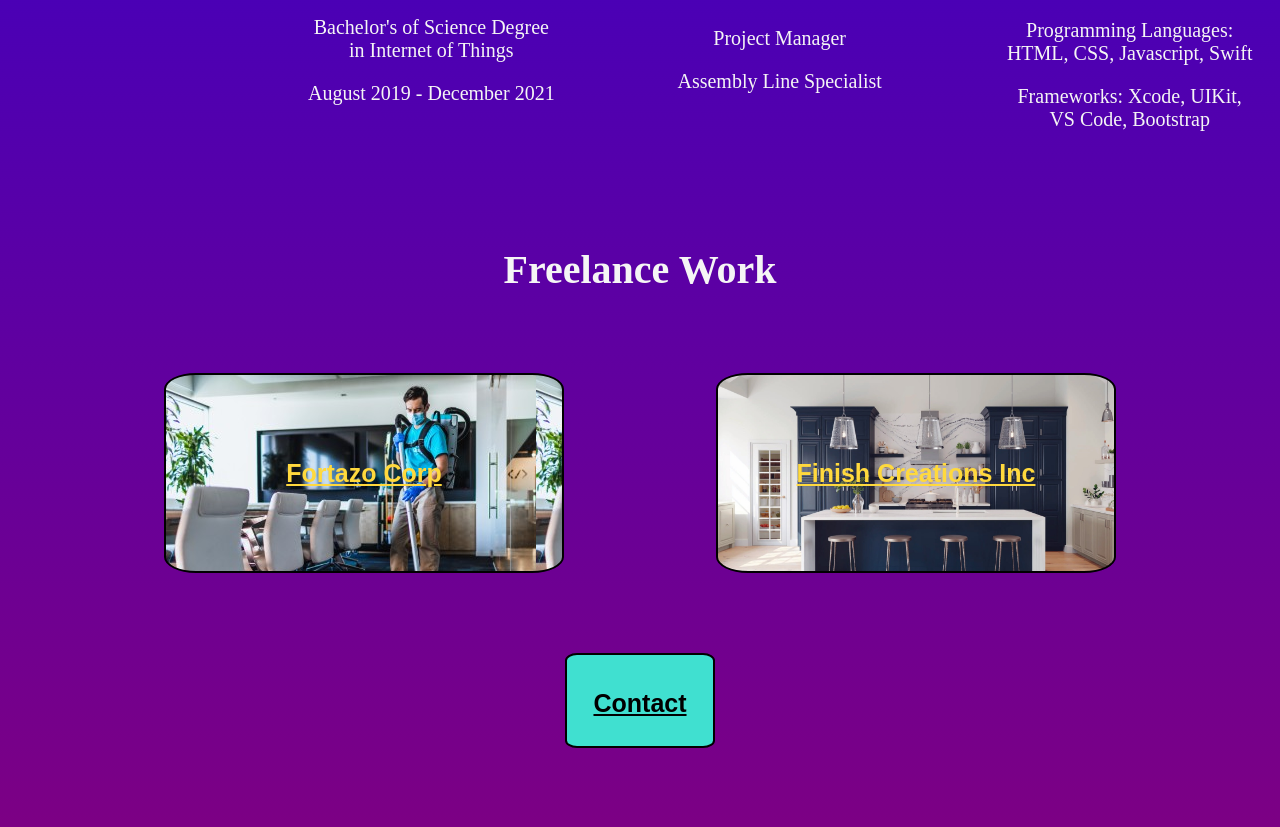
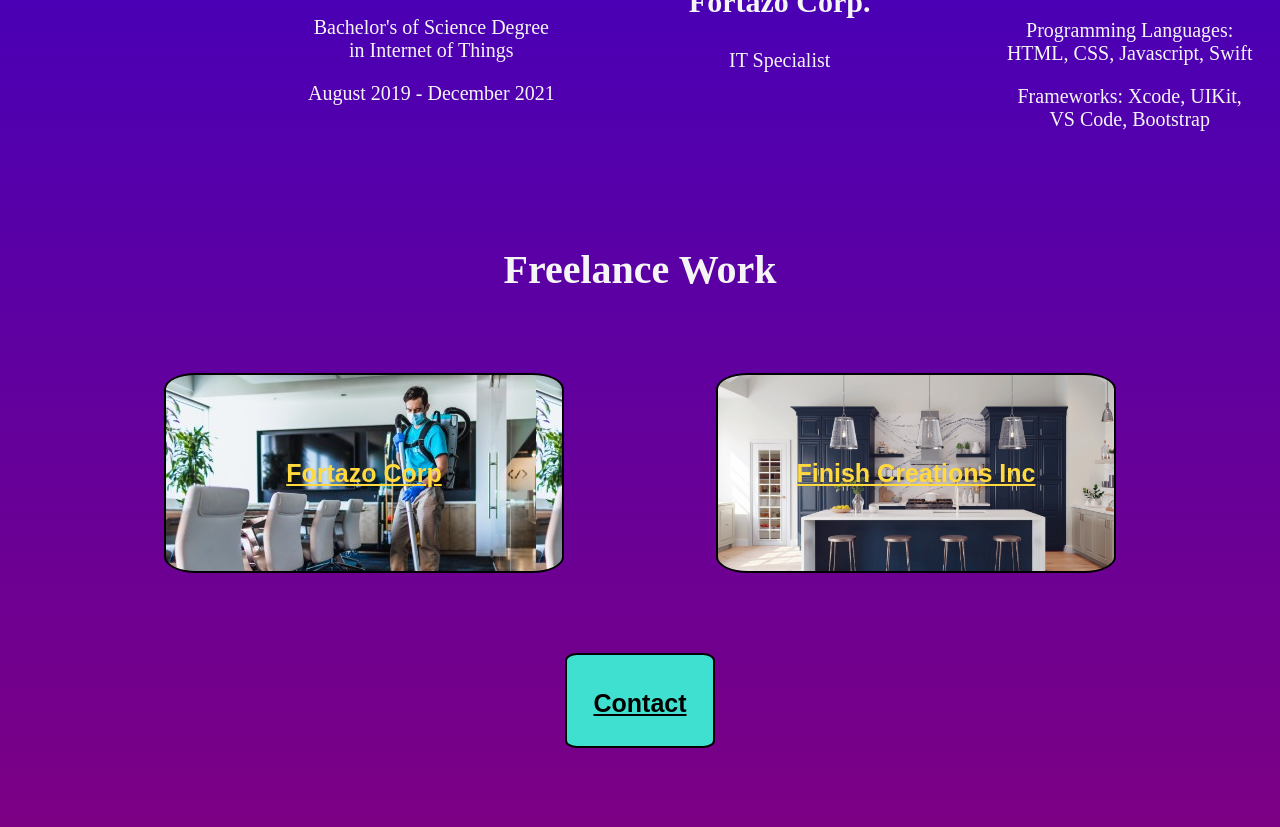
Before and after one commit to AlejDQuinonez/Alejandro_Portfolio, a plain HTML site: page index.html in a window 1280 px wide. Shown: the part 1251-2078 px from the top of the page. Drawn offline with Linux system fonts and the light colour scheme.

Commit message:
Add files via upload

```diff
--- a/index.html
+++ b/index.html
@@ -46,8 +46,7 @@
                 <!--Place holder for finish Creations logo-->
                 <img class ="ex-flex-img" src="./Assets/images/FortazoLogo.png"/>
                 <h3>Fortazo Corp.</h3>
-                <p>Project Manager</p>
-                <p>Assembly Line Specialist</p>
+                <p>IT Specialist</p>
             </div>
             <div id="skills">
                 <img class ="ex-flex-img" src="./Assets/images/skills_logo.png"/>
```
